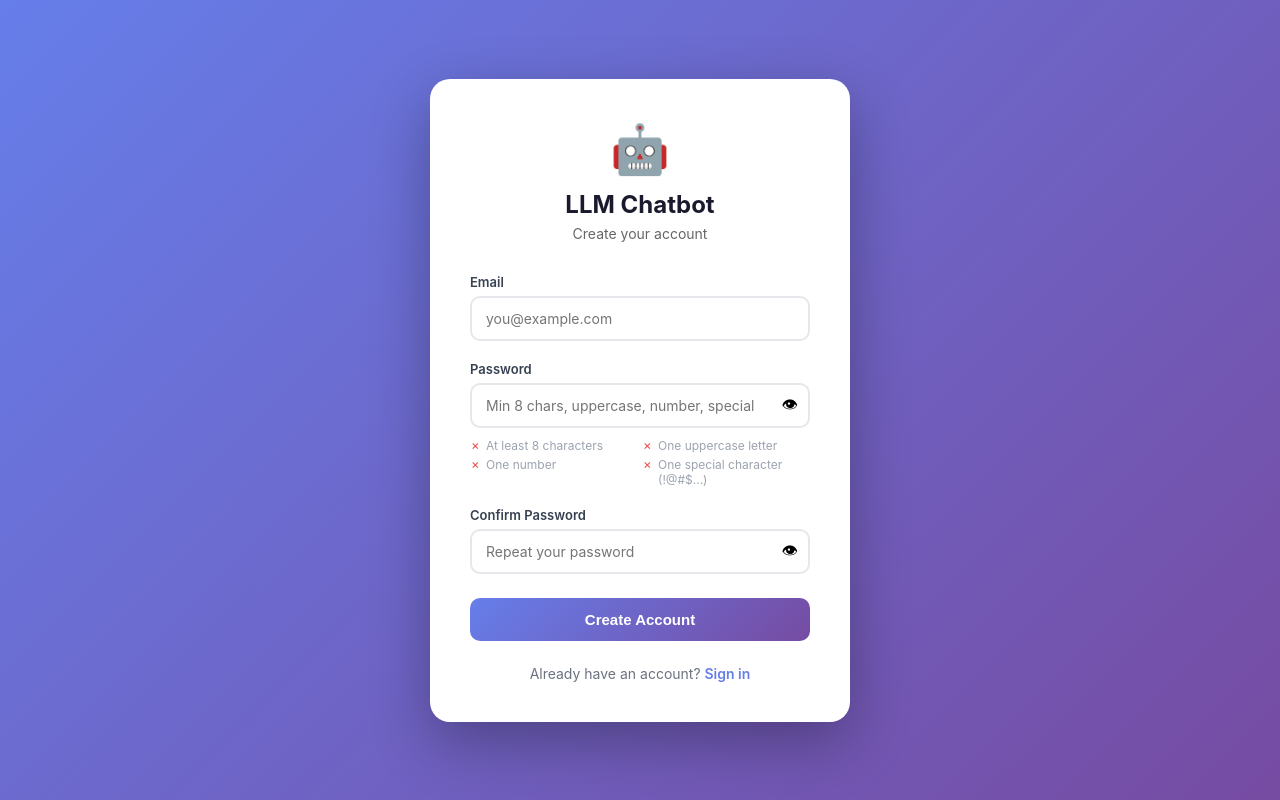
After one commit to EHTESHAM1231/chatbot, a Flask app: page /signup in a window 1280 px wide. The commit adds this page. Run offline with Flask 3, Linux system fonts and the light colour scheme; parts of the project's set-up code (start-up, migrations or seed data) failed here and were passed over.

Commit message:
feat: add user authentication - signup, login, logout, session management, bcrypt password hashing

```diff
--- a/app.py
+++ b/app.py
@@ -1,18 +1,50 @@
 """
-Flask Web Application for LLM Chatbot
-Runs on port 3000
+Flask Web Application for LLM Chatbot with Authentication.
+
+Routes:
+    GET  /           → chatbot UI (login required)
+    GET  /login      → login page
+    POST /login      → process login
+    GET  /signup     → signup page
+    POST /signup     → process registration
+    GET  /logout     → logout and redirect to login
+    POST /api/chat   → chatbot endpoint (login required)
+    POST /api/clear  → clear conversation history (login required)
 """
 
-from flask import Flask, render_template, request, jsonify
+import os
+import sys
+from flask import Flask, render_template, request, jsonify, redirect, url_for, flash
 from flask_cors import CORS
+from flask_login import login_user, logout_user, login_required, current_user
+
+from src.models import db, User
+from src.auth import login_manager, register_user, authenticate_user
 from src.config import Config, ConfigurationError
 from src.chatbot import Chatbot
-import sys
+
+# ── App factory ──────────────────────────────────────────────────────────────
 
 app = Flask(__name__)
 CORS(app)
 
-# Initialize chatbot
+# Secret key for session signing — override via SECRET_KEY env var in production
+app.config["SECRET_KEY"] = os.getenv("SECRET_KEY", "change-me-in-production-use-a-long-random-string")
+
+# SQLite database stored in project root
+app.config["SQLALCHEMY_DATABASE_URI"] = os.getenv("DATABASE_URL", "sqlite:///chatbot_users.db")
+app.config["SQLALCHEMY_TRACK_MODIFICATIONS"] = False
+
+# Initialise extensions
+db.init_app(app)
+login_manager.init_app(app)
+
+# Create tables on first run
+with app.app_context():
+    db.create_all()
+
+# ── Chatbot initialisation ───────────────────────────────────────────────────
+
 try:
     config = Config.from_env()
     chatbot = Chatbot(config)
@@ -20,56 +52,104 @@ except ConfigurationError as e:
     print(f"Configuration error: {str(e)}")
     sys.exit(1)
 
+# ── Auth routes ──────────────────────────────────────────────────────────────
 
-@app.route('/')
-def index():
-    """Render the main chat interface"""
-    return render_template('index.html')
+@app.route("/login", methods=["GET", "POST"])
+def login_page():
+    """Show login form (GET) or process credentials (POST)."""
+    # Already logged in — go straight to chatbot
+    if current_user.is_authenticated:
+        return redirect(url_for("index"))
+
+    if request.method == "POST":
+        email = request.form.get("email", "").strip()
+        password = request.form.get("password", "")
+
+        user, error = authenticate_user(email, password)
+        if user:
+            login_user(user, remember=True)   # session persists across browser restarts
+            # Honour the original destination if Flask-Login set one
+            next_page = request.args.get("next")
+            return redirect(next_page or url_for("index"))
+        else:
+            flash(error, "error")
+
+    return render_template("login.html")
 
 
-@app.route('/api/chat', methods=['POST'])
+@app.route("/signup", methods=["GET", "POST"])
+def signup_page():
+    """Show signup form (GET) or create account (POST)."""
+    if current_user.is_authenticated:
+        return redirect(url_for("index"))
+
+    if request.method == "POST":
+        email = request.form.get("email", "").strip()
+        password = request.form.get("password", "")
+        confirm = request.form.get("confirm", "")
+
+        if password != confirm:
+            flash("Passwords do not match.", "error")
+            return render_template("signup.html")
+
+        success, message = register_user(email, password)
+        if success:
+            flash(message, "success")
+            return redirect(url_for("login_page"))
+        else:
+            flash(message, "error")
+
+    return render_template("signup.html")
+
+
+@app.route("/logout")
+@login_required
+def logout():
+    """Log out the current user and redirect to login."""
+    logout_user()
+    flash("You have been logged out.", "info")
+    return redirect(url_for("login_page"))
+
+
+# ── Chatbot routes (protected) ───────────────────────────────────────────────
+
+@app.route("/")
+@login_required
+def index():
+    """Render the main chat interface — only for authenticated users."""
+    return render_template("index.html")
+
+
+@app.route("/api/chat", methods=["POST"])
+@login_required
 def chat():
-    """Handle chat messages"""
+    """Process a chat message and return the LLM response."""
     try:
         data = request.get_json()
-        user_message = data.get('message', '').strip()
+        user_message = data.get("message", "").strip()
 
         if not user_message:
-            return jsonify({
-                'success': False,
-                'error': 'Please provide a valid message'
-            }), 400
+            return jsonify({"success": False, "error": "Please provide a valid message"}), 400
 
-        # Process the query through the chatbot
         response = chatbot.process_query(user_message)
-
-        return jsonify({
-            'success': True,
-            'response': response
-        })
+        return jsonify({"success": True, "response": response})
 
     except Exception as e:
-        return jsonify({
-            'success': False,
-            'error': str(e)
-        }), 500
+        return jsonify({"success": False, "error": str(e)}), 500
 
 
-@app.route('/api/clear', methods=['POST'])
+@app.route("/api/clear", methods=["POST"])
+@login_required
 def clear_history():
-    """Clear conversation history"""
+    """Clear the in-memory conversation history."""
     try:
         chatbot.conversation_store.clear_history()
-        return jsonify({
-            'success': True,
-            'message': 'Conversation history cleared'
-        })
+        return jsonify({"success": True, "message": "Conversation history cleared"})
     except Exception as e:
-        return jsonify({
-            'success': False,
-            'error': str(e)
-        }), 500
+        return jsonify({"success": False, "error": str(e)}), 500
 
 
-if __name__ == '__main__':
-    app.run(host='0.0.0.0', port=3000, debug=True)
+# ── Dev runner ───────────────────────────────────────────────────────────────
+
+if __name__ == "__main__":
+    app.run(host="0.0.0.0", port=3000, debug=True)
--- /dev/null
+++ b/static/css/auth.css
@@ -0,0 +1,185 @@
+/* Auth pages — login & signup */
+
+* { margin: 0; padding: 0; box-sizing: border-box; }
+
+body {
+    font-family: -apple-system, BlinkMacSystemFont, 'Segoe UI', Roboto, sans-serif;
+    background: linear-gradient(135deg, #667eea 0%, #764ba2 100%);
+    min-height: 100vh;
+    display: flex;
+    justify-content: center;
+    align-items: center;
+    padding: 20px;
+}
+
+.auth-wrapper {
+    width: 100%;
+    max-width: 420px;
+}
+
+.auth-card {
+    background: white;
+    border-radius: 20px;
+    padding: 40px;
+    box-shadow: 0 20px 60px rgba(0, 0, 0, 0.3);
+}
+
+/* Header */
+.auth-header {
+    text-align: center;
+    margin-bottom: 32px;
+}
+
+.auth-icon {
+    font-size: 48px;
+    display: block;
+    margin-bottom: 12px;
+}
+
+.auth-header h1 {
+    font-size: 24px;
+    font-weight: 700;
+    color: #1a1a2e;
+    margin-bottom: 6px;
+}
+
+.auth-header p {
+    color: #666;
+    font-size: 14px;
+}
+
+/* Alerts */
+.alert {
+    padding: 12px 16px;
+    border-radius: 10px;
+    font-size: 14px;
+    margin-bottom: 20px;
+}
+
+.alert-error   { background: #fef2f2; color: #dc2626; border: 1px solid #fecaca; }
+.alert-success { background: #f0fdf4; color: #16a34a; border: 1px solid #bbf7d0; }
+.alert-info    { background: #eff6ff; color: #2563eb; border: 1px solid #bfdbfe; }
+
+/* Form */
+.form-group {
+    margin-bottom: 20px;
+}
+
+.form-group label {
+    display: block;
+    font-size: 13px;
+    font-weight: 600;
+    color: #374151;
+    margin-bottom: 6px;
+}
+
+.form-group input {
+    width: 100%;
+    padding: 12px 14px;
+    border: 2px solid #e5e7eb;
+    border-radius: 10px;
+    font-size: 14px;
+    font-family: inherit;
+    transition: border-color 0.2s;
+    outline: none;
+}
+
+.form-group input:focus {
+    border-color: #667eea;
+}
+
+/* Password toggle */
+.password-wrapper {
+    position: relative;
+}
+
+.password-wrapper input {
+    padding-right: 44px;
+}
+
+.toggle-pw {
+    position: absolute;
+    right: 12px;
+    top: 50%;
+    transform: translateY(-50%);
+    background: none;
+    border: none;
+    cursor: pointer;
+    font-size: 16px;
+    padding: 0;
+    line-height: 1;
+}
+
+/* Password rules */
+.pw-rules {
+    list-style: none;
+    margin-top: 10px;
+    display: grid;
+    grid-template-columns: 1fr 1fr;
+    gap: 4px;
+}
+
+.pw-rules li {
+    font-size: 12px;
+    color: #9ca3af;
+    padding-left: 16px;
+    position: relative;
+}
+
+.pw-rules li::before {
+    content: '✗';
+    position: absolute;
+    left: 0;
+    color: #ef4444;
+}
+
+.pw-rules li.ok {
+    color: #16a34a;
+}
+
+.pw-rules li.ok::before {
+    content: '✓';
+    color: #16a34a;
+}
+
+/* Submit button */
+.btn-primary {
+    width: 100%;
+    padding: 13px;
+    background: linear-gradient(135deg, #667eea 0%, #764ba2 100%);
+    color: white;
+    border: none;
+    border-radius: 10px;
+    font-size: 15px;
+    font-weight: 600;
+    cursor: pointer;
+    transition: transform 0.2s, box-shadow 0.2s;
+    margin-top: 4px;
+}
+
+.btn-primary:hover {
+    transform: translateY(-2px);
+    box-shadow: 0 6px 16px rgba(102, 126, 234, 0.45);
+}
+
+.btn-primary:active {
+    transform: translateY(0);
+}
+
+/* Footer link */
+.auth-footer {
+    text-align: center;
+    margin-top: 24px;
+    font-size: 14px;
+    color: #6b7280;
+}
+
+.auth-footer a {
+    color: #667eea;
+    font-weight: 600;
+    text-decoration: none;
+}
+
+.auth-footer a:hover {
+    text-decoration: underline;
+}
--- /dev/null
+++ b/templates/signup.html
@@ -0,0 +1,111 @@
+<!DOCTYPE html>
+<html lang="en">
+<head>
+    <meta charset="UTF-8">
+    <meta name="viewport" content="width=device-width, initial-scale=1.0">
+    <title>Sign Up – LLM Chatbot</title>
+    <link rel="stylesheet" href="{{ url_for('static', filename='css/auth.css') }}">
+</head>
+<body>
+    <div class="auth-wrapper">
+        <div class="auth-card">
+            <div class="auth-header">
+                <span class="auth-icon">🤖</span>
+                <h1>LLM Chatbot</h1>
+                <p>Create your account</p>
+            </div>
+
+            {% with messages = get_flashed_messages(with_categories=true) %}
+                {% for category, message in messages %}
+                    <div class="alert alert-{{ category }}">{{ message }}</div>
+                {% endfor %}
+            {% endwith %}
+
+            <form method="POST" action="{{ url_for('signup_page') }}" novalidate>
+                <div class="form-group">
+                    <label for="email">Email</label>
+                    <input
+                        type="email"
+                        id="email"
+                        name="email"
+                        placeholder="you@example.com"
+                        value="{{ request.form.get('email', '') }}"
+                        required
+                        autocomplete="email"
+                    >
+                </div>
+
+                <div class="form-group">
+                    <label for="password">Password</label>
+                    <div class="password-wrapper">
+                        <input
+                            type="password"
+                            id="password"
+                            name="password"
+                            placeholder="Min 8 chars, uppercase, number, special"
+                            required
+                            autocomplete="new-password"
+                        >
+                        <button type="button" class="toggle-pw" onclick="togglePassword('password', this)">👁</button>
+                    </div>
+                    <ul class="pw-rules">
+                        <li id="rule-len">At least 8 characters</li>
+                        <li id="rule-upper">One uppercase letter</li>
+                        <li id="rule-num">One number</li>
+                        <li id="rule-special">One special character (!@#$...)</li>
+                    </ul>
+                </div>
+
+                <div class="form-group">
+                    <label for="confirm">Confirm Password</label>
+                    <div class="password-wrapper">
+                        <input
+                            type="password"
+                            id="confirm"
+                            name="confirm"
+                            placeholder="Repeat your password"
+                            required
+                            autocomplete="new-password"
+                        >
+                        <button type="button" class="toggle-pw" onclick="togglePassword('confirm', this)">👁</button>
+                    </div>
+                </div>
+
+                <button type="submit" class="btn-primary">Create Account</button>
+            </form>
+
+            <p class="auth-footer">
+                Already have an account? <a href="{{ url_for('login_page') }}">Sign in</a>
+            </p>
+        </div>
+    </div>
+
+    <script>
+        function togglePassword(id, btn) {
+            const input = document.getElementById(id);
+            if (input.type === 'password') {
+                input.type = 'text';
+                btn.textContent = '🙈';
+            } else {
+                input.type = 'password';
+                btn.textContent = '👁';
+            }
+        }
+
+        // Live password strength indicator
+        const pw = document.getElementById('password');
+        pw.addEventListener('input', () => {
+            const v = pw.value;
+            toggle('rule-len',     v.length >= 8);
+            toggle('rule-upper',   /[A-Z]/.test(v));
+            toggle('rule-num',     /\d/.test(v));
+            toggle('rule-special', /[!@#$%^&*()\-_=+\[\]{};':"\\|,.<>\/?]/.test(v));
+        });
+
+        function toggle(id, ok) {
+            const el = document.getElementById(id);
+            el.classList.toggle('ok', ok);
+        }
+    </script>
+</body>
+</html>
```
Also changed, not shown: requirements.txt (+3 -5 lines), src/auth.py (added, +113 -0 lines), src/models.py (added, +30 -0 lines), static/css/style.css (+35 -0 lines), templates/index.html (+9 -5 lines), templates/login.html (added, +76 -0 lines), 1 other file.
